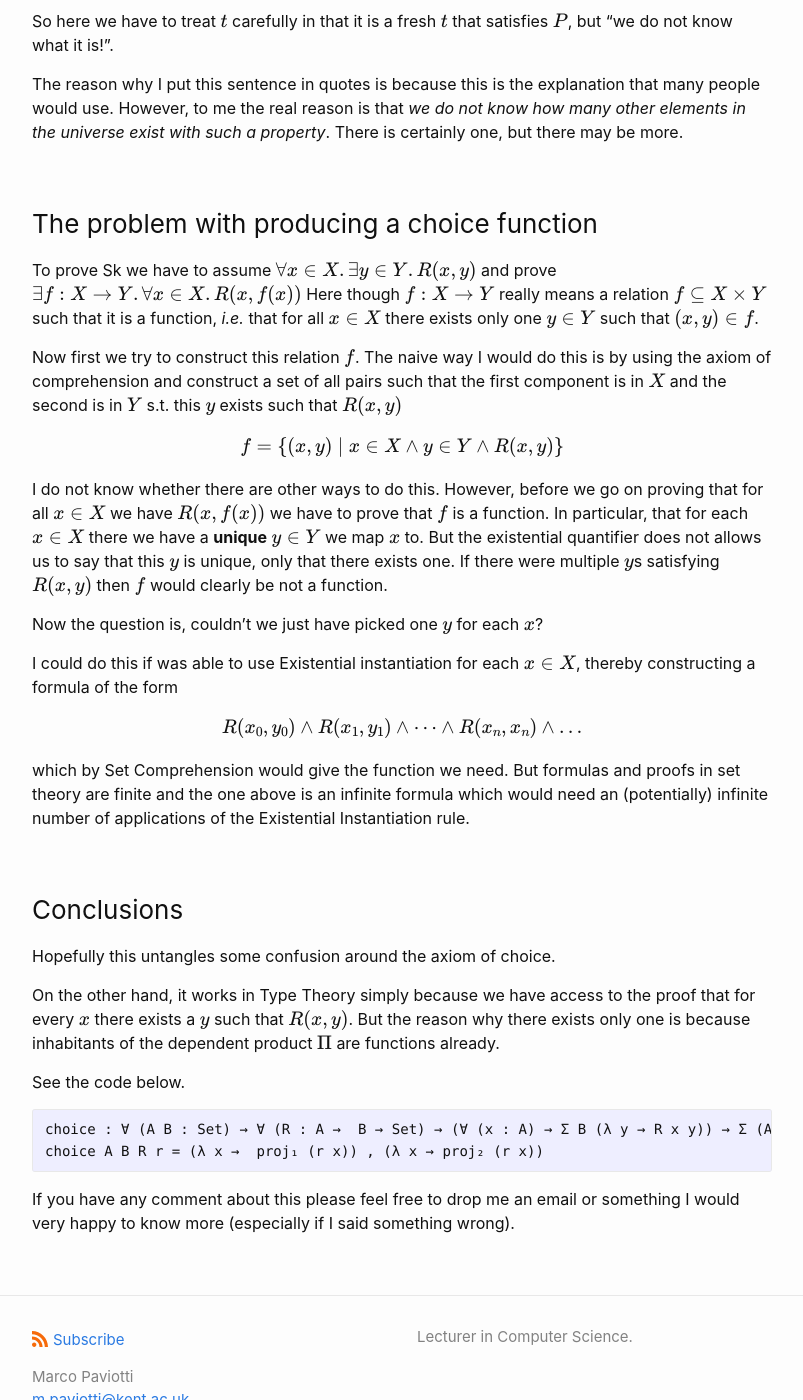
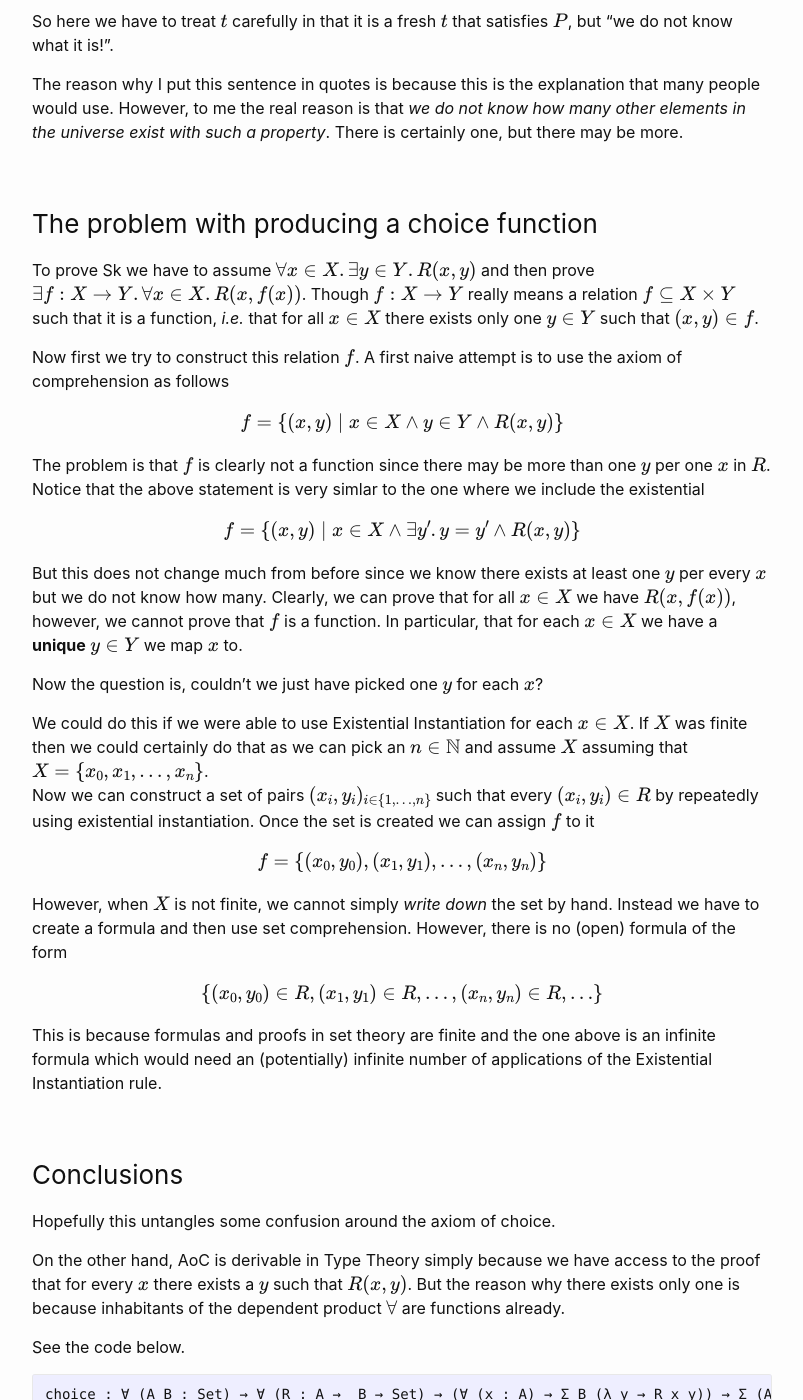
Before and after one commit to mpaviotti/mpaviotti.github.com, a Jekyll site: the page built from _posts/2022-11-22-axiom-of-choice.markdown, in a window 1280 px wide and 1400 px high, scrolled down 1898 px. Shown: the whole window, without its empty margins (238-1041 px from the left). Built offline with Jekyll 4.4.1, drawn with Linux system fonts in a browser that asks for light colours; formulas are drawn with MathJax 3.

Commit message:
AoC Fixed

```diff
--- a/_posts/2022-11-22-axiom-of-choice.markdown
+++ b/_posts/2022-11-22-axiom-of-choice.markdown
@@ -77,40 +77,37 @@ is certainly one, but there may be more.
 
 ### The problem with producing a choice function
 
-To prove Sk we have to assume $$\forall x \in X. \exists y \in Y. R(x, y)$$ and
-prove $$\exists f : X \to Y. \forall x \in X. R (x , f (x))$$
-Here though $$f : X \to Y$$ really means a relation $$f \subseteq X
-\times Y$$ such that it is a function, *i.e.* that for all $$x \in X$$ there exists only one $$y \in Y$$ such that $$(x,y) \in f$$.
+To prove Sk we have to assume $$\forall x \in X. \exists y \in Y. R(x, y)$$ and then
+prove $$\exists f : X \to Y. \forall x \in X. R (x , f (x))$$. Though $$f : X \to Y$$ really means a relation $$f \subseteq X \times Y$$ such that it is a function, *i.e.* that for all $$x \in X$$ there exists only one $$y \in Y$$ such that $$(x,y) \in f$$.
 
-Now first we try to construct this relation $$f$$. The naive way I would do this
-is by using the axiom of comprehension and construct a set of all pairs such
-that the first component is in $$X$$ and the second is in $$Y$$ s.t. this $$y$$
-exists such that $$R(x,y)$$
+Now first we try to construct this relation $$f$$. A first naive attempt is to use the axiom of comprehension as follows
 
 $$f = \{(x, y) \mid x \in X \wedge y \in Y \wedge R(x, y)\}$$
 
-I do not know whether there are other ways to do this. However, before we go on
-proving that for all $$x \in X$$ we have $$R(x, f(x))$$ we have to prove that
-$$f$$ is a function. In particular, that for each $$x \in X$$ there we have a
-**unique** $$y \in Y$$ we map $$x$$ to. But the existential quantifier does not
-allows us to say that this $$y$$ is unique, only that there exists one. If there
-were multiple $$y$$s satisfying $$R(x,y)$$ then $$f$$ would clearly be not a
-function.
+The problem is that $$f$$ is clearly not a function since there may be more than one $$y$$ per one $$x$$ in $$R$$. Notice that the above statement is very simlar to the one where we include the existential
+
+$$f = \{(x, y) \mid x \in X \wedge \exists y'. y = y' \wedge R(x, y)\}$$
+
+But this does not change much from before since we know there exists at least one $$y$$ per every $$x$$ but we do not know how many. Clearly, we can prove that for all $$x \in X$$ we have $$R(x, f(x))$$, however, we cannot prove that $$f$$ is a function. In particular, that for each $$x \in X$$ we have a **unique** $$y \in Y$$ we map $$x$$ to.
 
 Now the question is, couldn't we just have picked one $$y$$ for each $$x$$?
 
-I could do this if was able to use Existential instantiation for each $$x \in
-X$$, thereby constructing a formula of the form
+We could do this if we were able to use Existential Instantiation for each $$x \in
+X$$. If $$X$$ was finite then we could certainly do that as we can pick an $$n \in \mathbb{N}$$ and assume $$X$$ assuming that $$X = \{x_0, x_1, \dots, x_n \}$$.
+Now we can construct a set of pairs $$(x_i, y_i)_{i\in \{1,\dots,n\}}$$ such that every $$(x_i, y_i) \in R$$ by repeatedly using existential instantiation. Once the set is created we can assign $$f$$ to it
 
-$$R(x_0,y_0) \wedge R(x_1,y_1) \wedge \dots \wedge R(x_n, x_n) \wedge \dots$$
+$$f = \{(x_0,y_0), (x_1,y_1), \dots, (x_n, y_n)\}$$
 
-which by Set Comprehension would give the function we need. But formulas and
-proofs in set theory are finite and the one above is an infinite formula which would need an (potentially) infinite number of applications of the Existential Instantiation rule.
+However, when $$X$$ is not finite, we cannot simply *write down* the set by hand. Instead we have to create a formula and then use set comprehension. However, there is no (open) formula of the form
+
+$$\{(x_0,y_0) \in R, (x_1,y_1) \in R, \dots, (x_n, y_n) \in R, \dots \}$$
+
+This is because formulas and proofs in set theory are finite and the one above is an infinite formula which would need an (potentially) infinite number of applications of the Existential Instantiation rule.
 
 ### Conclusions
 Hopefully this untangles some confusion around the axiom of choice.
 
-On the other hand, it works in Type Theory simply because we have access to the proof that for every $$x$$ there exists a $$y$$ such that $$R(x,y)$$. But the reason why there exists only one is because inhabitants of the dependent product $$\Pi$$ are functions already.
+On the other hand, AoC is derivable in Type Theory simply because we have access to the proof that for every $$x$$ there exists a $$y$$ such that $$R(x,y)$$. But the reason why there exists only one is because inhabitants of the dependent product $$\forall$$ are functions already.
 
 See the code below.
 
```
